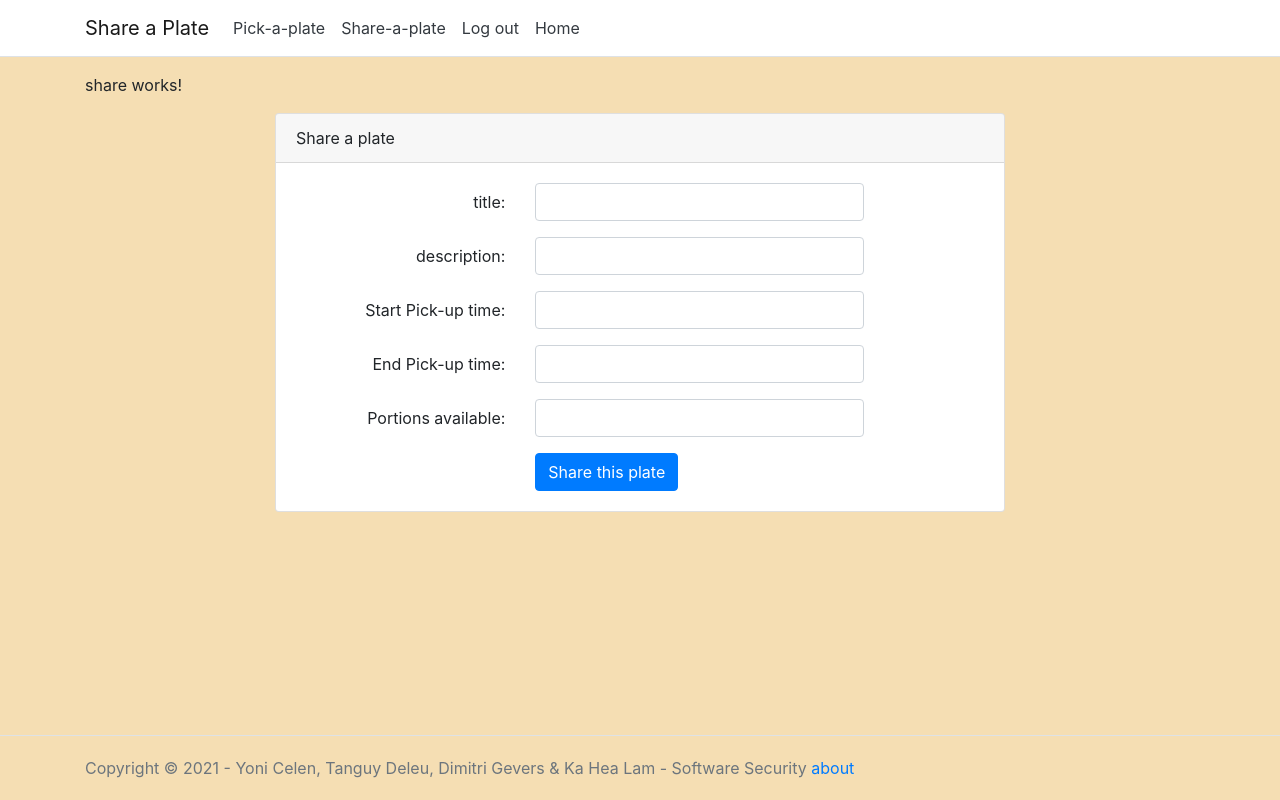
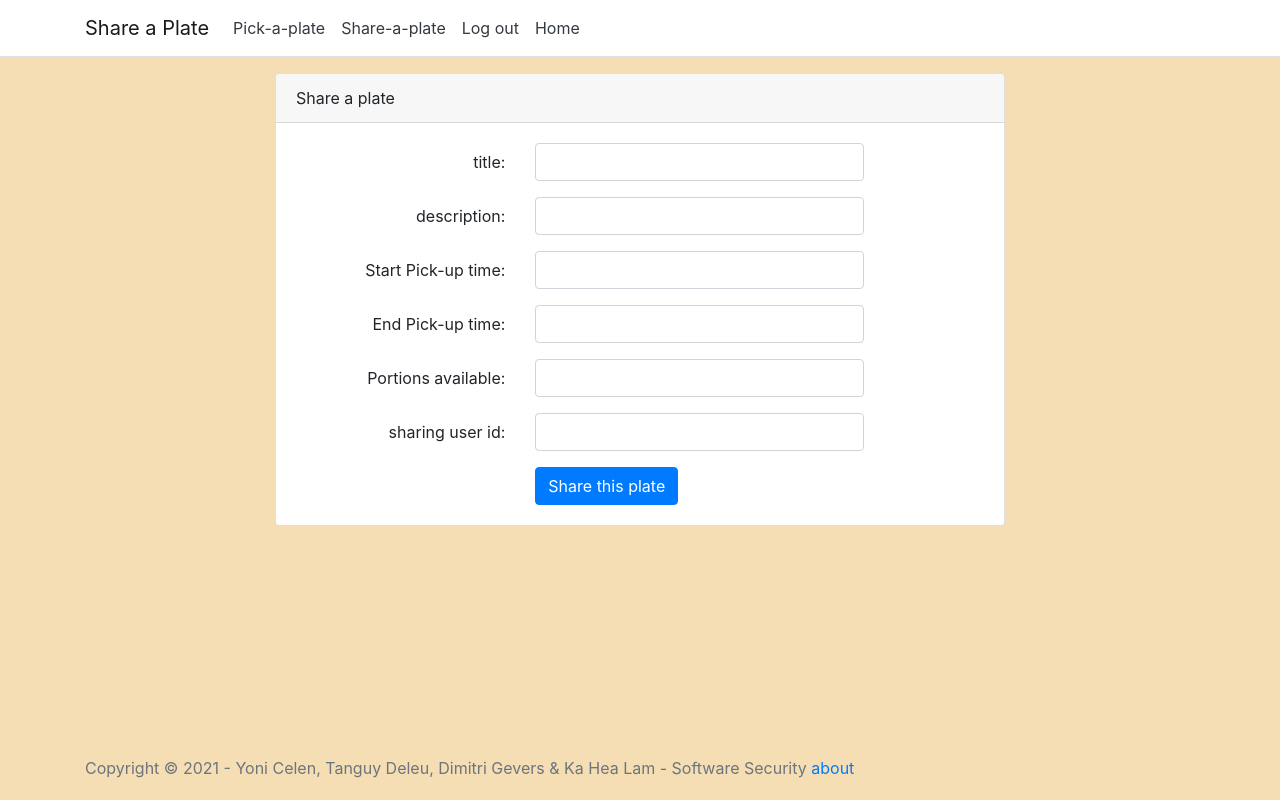
Before and after one commit to EHB-TI/web-app-digital-dream-team, an Angular app in the folder Frontend/Share-Plate/: page /share in a window 1280 px wide. Built offline with nearby package versions, Linux system fonts and the light colour scheme.

Commit message:
impl. add plate - createduser id-> hardcoded input

```diff
--- a/Frontend/Share-Plate/src/app/components/share/share.component.html
+++ b/Frontend/Share-Plate/src/app/components/share/share.component.html
@@ -1,4 +1,4 @@
-<p>share works!</p>
+
 <div class="row justify-content-center">
   <div class="col-md-8">
     <div class="card">
@@ -27,7 +27,7 @@
 
           <div class="form-group row">
             <label for="pickuptime" class="col-md-4 col-form-label text-md-right">
-              Start  Pick-up time:
+              Start Pick-up time:
             </label>
             <div class="col-md-6">
               <input id="pickuptime" class="form-control" type="text" name="pickuptime" [(ngModel)]="pickuptime" />
@@ -39,7 +39,8 @@
               End Pick-up time:
             </label>
             <div class="col-md-6">
-              <input id="endpickuptime" class="form-control" type="text" name="endpickuptime" [(ngModel)]="endpickuptime" />
+              <input id="endpickuptime" class="form-control" type="text" name="endpickuptime"
+                [(ngModel)]="endpickuptime" />
             </div>
           </div>
 
@@ -48,29 +49,22 @@
               Portions available:
             </label>
             <div class="col-md-6">
-              <input id="portionsavailable" class="form-control" type="number" name="portionsavailable" [(ngModel)]="portionsavailable" />
+              <input id="portionsavailable" class="form-control" type="number" name="portionsavailable"
+                [(ngModel)]="portionsavailable" />
             </div>
           </div>
 
-          <!-- <div class="form-group row"> -->
-            <!-- <label for="createduser" class="col-md-4 col-form-label text-md-right">
-              endpickuptime:
-            </label> -->
-
+          <div class="form-group row">
+            <label for="createduser" class="col-md-4 col-form-label text-md-right">
+              sharing user id:
+            </label>
+            <div class="col-md-6">
+              <input id="createduser" class="form-control" type="text" name="createduser" [(ngModel)]="createduser" />
+            </div>
             <!-- <div class="col-md-6">
-              <input id="createduser" class="form-control" type="hidden" name="createduser" [(ngModel)]="createduser" />
-            </div>
-          </div> -->
-
-           <!-- <div class="form-group row"> -->
-            <!-- <label for="createduser" class="col-md-4 col-form-label text-md-right">
-              endpickuptime:
-            </label> -->
-
-            <!-- <div class="col-md-6">
-              <input id="createduser" class="form-control" type="hidden" name="createduser" [(ngModel)]="createduser" />
-            </div>
-          </div> -->
+              <input id="pickupuser" class="form-control" type="text" name="pickupuser" [(ngModel)]="pickupuser" />
+            </div> -->
+          </div>
 
 
           <div class="form-group row mb-0">
--- a/Frontend/Share-Plate/src/app/components/share/share.component.ts
+++ b/Frontend/Share-Plate/src/app/components/share/share.component.ts
@@ -49,8 +49,10 @@ export class ShareComponent implements OnInit {
       portionsavailable: Number(this.portionsavailable),
       createduser : this.createduser,
       pickupuser: []
+    }
 
-    }
+    this.onShare.emit(newPlate);
+
 
     this.apiService.addPlate(newPlate).subscribe();
     console.log(newPlate);
```
